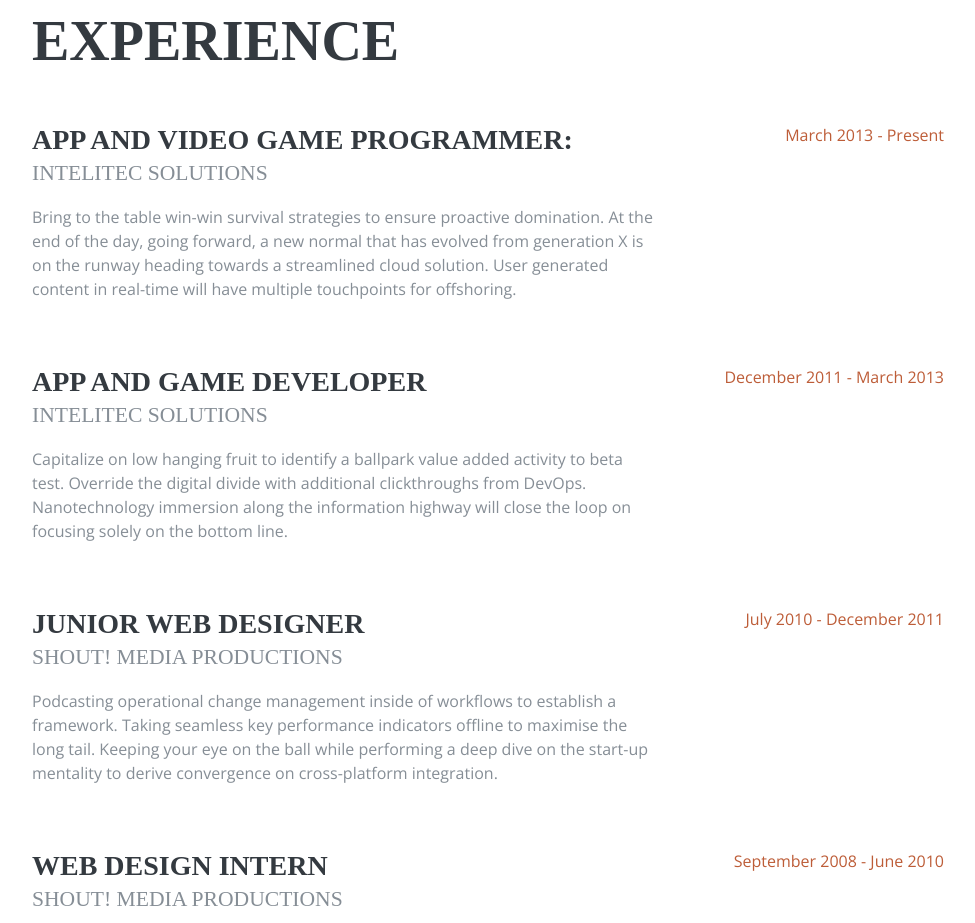
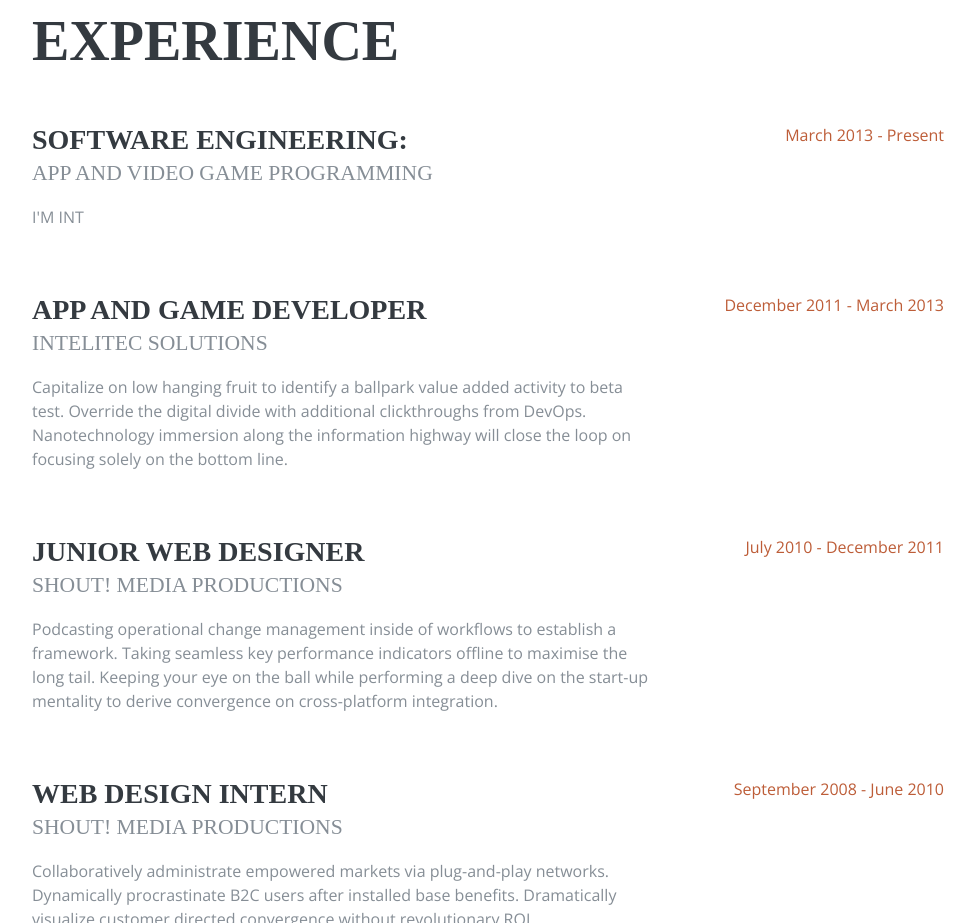
Before and after one commit to ZIfeanyi/Ifeanyi-Website, a website: page index.html in a window 1280 px wide. Shown: the part 840-1763 px from the top of the page, without its empty margins (288-1263 px from the left). Drawn offline with nearby package versions, Linux system fonts and the light colour scheme; a web font is replaced by a local one.

Commit message:
Update index.html

```diff
--- a/index.html
+++ b/index.html
@@ -115,9 +115,9 @@
 
           <div class="resume-item d-flex flex-column flex-md-row mb-5">
             <div class="resume-content mr-auto">
-              <h3 class="mb-0">App and Video Game Programmer:</h3>
-              <div class="subheading mb-3">Intelitec Solutions</div>
-              <p>Bring to the table win-win survival strategies to ensure proactive domination. At the end of the day, going forward, a new normal that has evolved from generation X is on the runway heading towards a streamlined cloud solution. User generated content in real-time will have multiple touchpoints for offshoring.</p>
+              <h3 class="mb-0">Software Engineering:</h3>
+              <div class="subheading mb-3">App and Video Game programming</div>
+              <p>I'M INT</p>
             </div>
             <div class="resume-date text-md-right">
               <span class="text-primary">March 2013 - Present</span>
```
